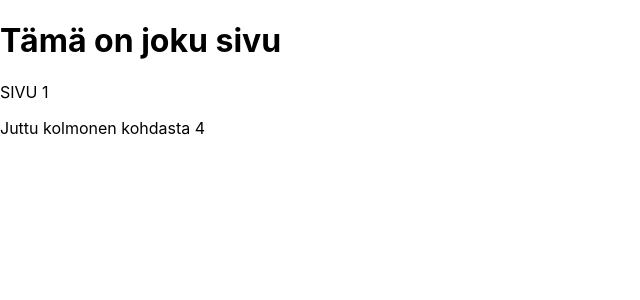
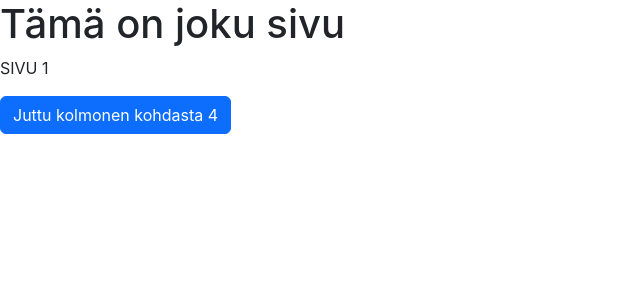
Before and after one commit to SergeiVasilyev/kauppalista2, a Next.js app: page /joku/sivu in a window 1280 px wide. Shown: the top 300 px of the page, without its empty margins (0-640 px from the left). Built offline with nearby package versions, Linux system fonts and the light colour scheme.

Commit message:
buttons added

```diff
--- a/pages/_app.tsx
+++ b/pages/_app.tsx
@@ -1,3 +1,5 @@
+import 'bootstrap/dist/css/bootstrap.min.css'
+
 import '../styles/globals.css'
 import type { AppProps } from 'next/app'
 
--- a/pages/joku/sivu.tsx
+++ b/pages/joku/sivu.tsx
@@ -1,4 +1,5 @@
 import Link from 'next/link'
+import { Button } from 'react-bootstrap'
 
 
 export default function Page() {
@@ -7,7 +8,10 @@ export default function Page() {
         <h1>Tämä on joku sivu</h1>
         <p>SIVU 1</p>
 
-        <Link href="/joku/juttu3/toinen4">Juttu kolmonen kohdasta 4</Link>
+        <Link href="/joku/juttu3/toinen4">
+            <Button>Juttu kolmonen kohdasta 4</Button>
+        </Link>
+
     </div>
     )
 }
```
Also changed, not shown: pages/joku/[juttuId]/[toinenId].tsx (+6 -1 lines).
